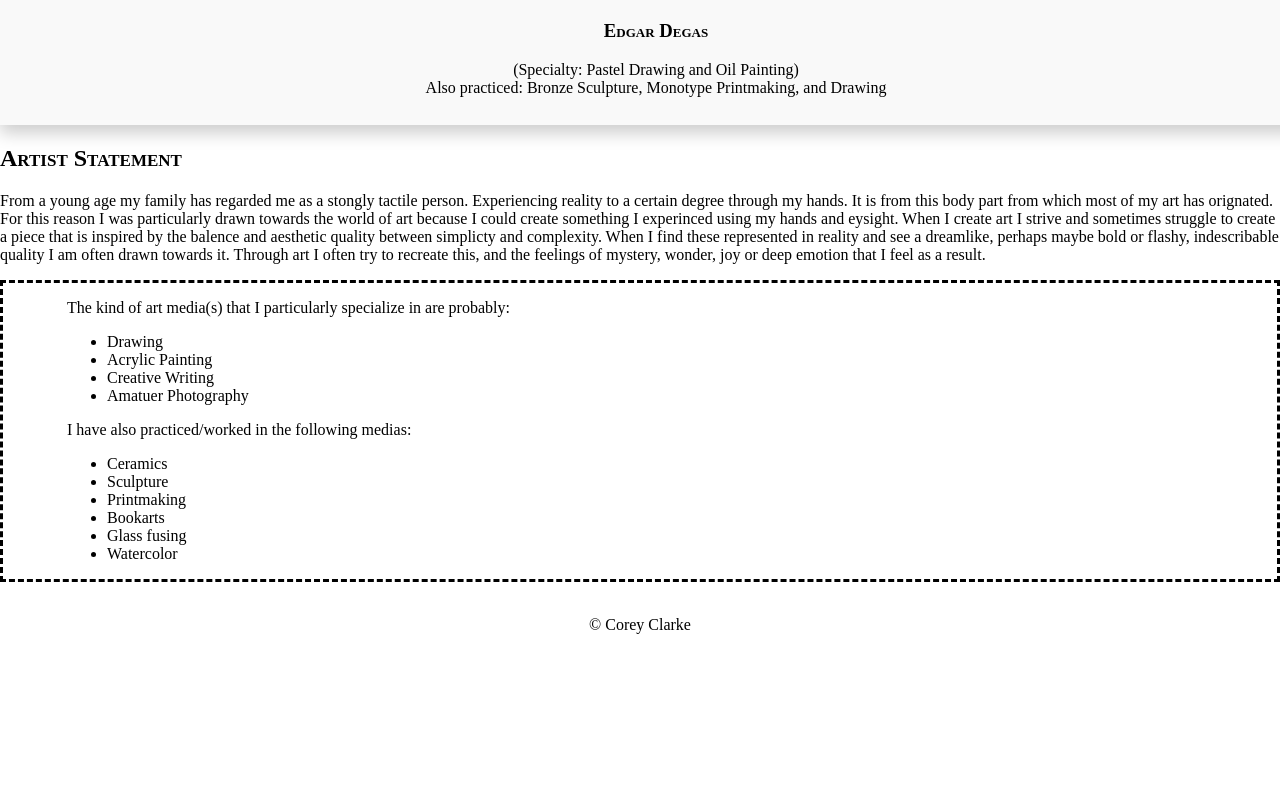
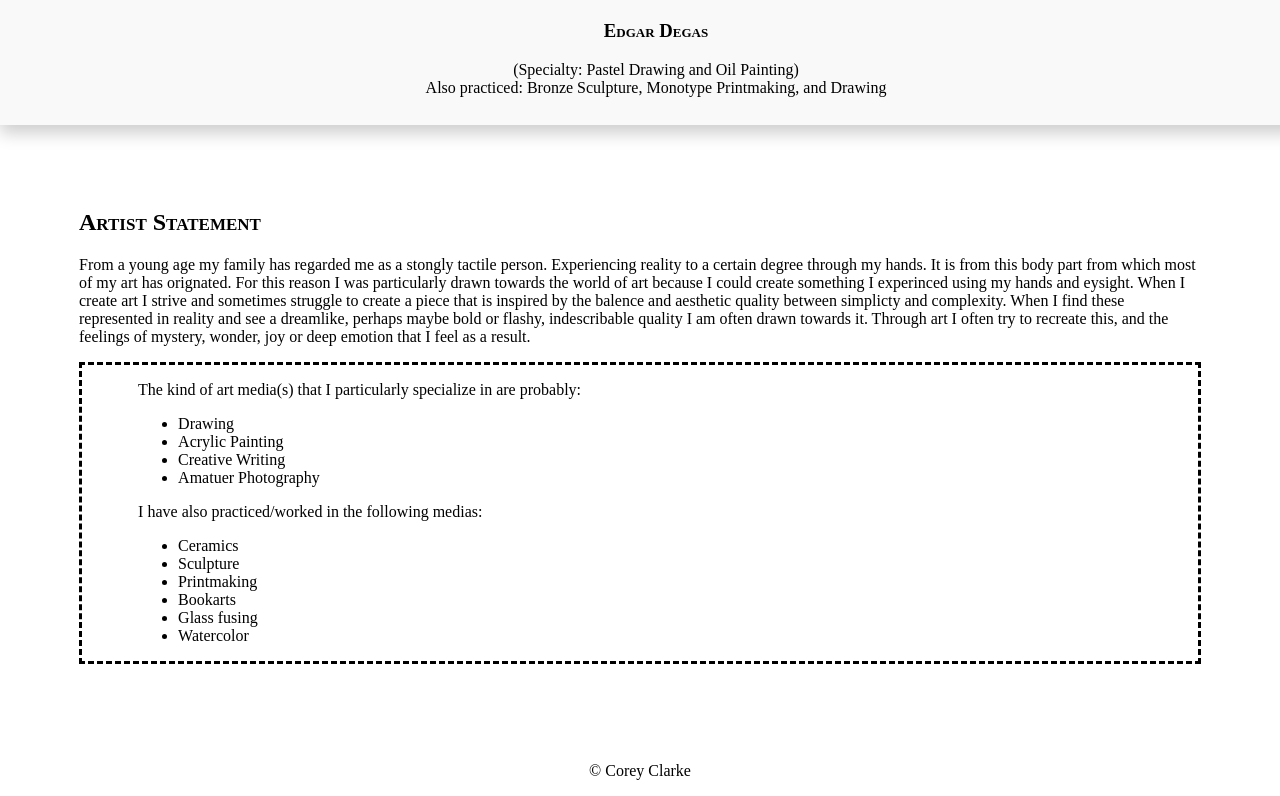
Before and after one commit to CoreyDClarke/my-website, a plain HTML site: page index.html in a window 1280 px wide. Shown: the part 1416-2212 px from the top of the page. Before the commit the page ends 2066 px from the top, so only its background shows below. Drawn offline with Linux system fonts and the light colour scheme.

Commit message:
Module 5 Assignment artist statement fix

```diff
--- a/styles.css
+++ b/styles.css
@@ -206,6 +206,11 @@ footer{
         text-decoration: none;
         /* background-color: #7fffd4; */
         color:#000;
+    }
+
+    .art-state{
+        margin: 0px 15px 0px 15px;
+        padding: 5%;
     }
 
     .art-state2{
```
